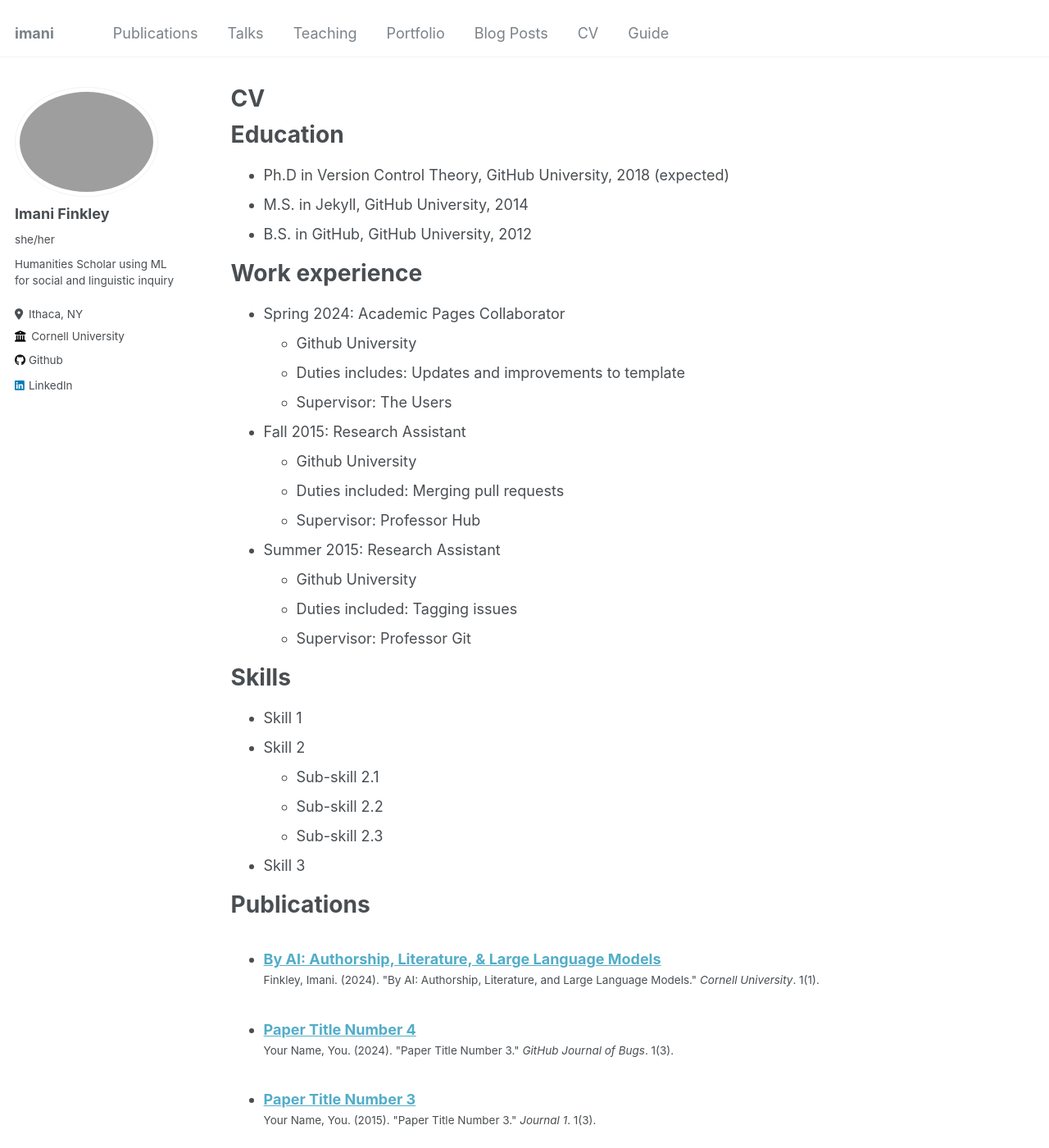
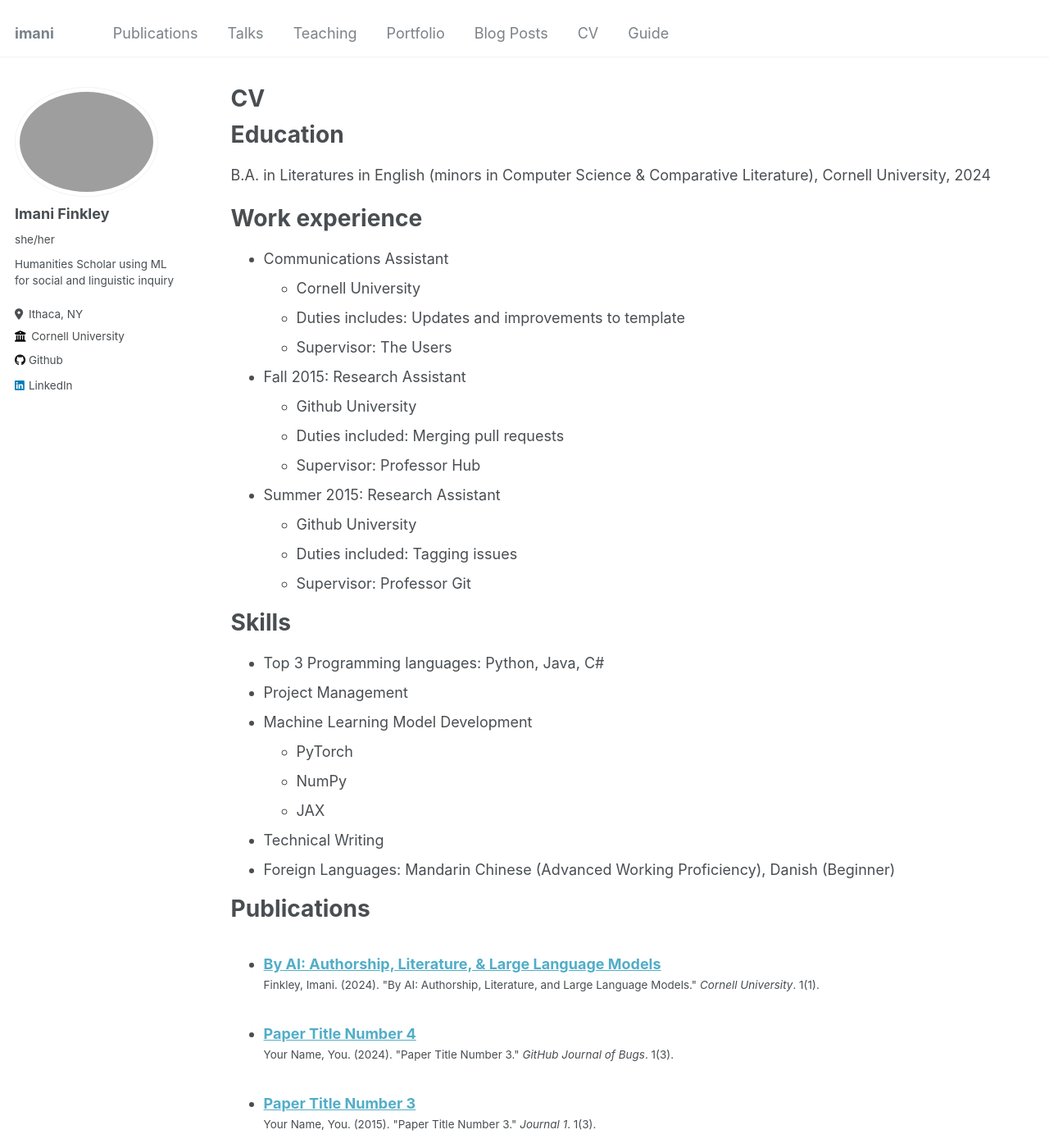
Before and after one commit to imanif/imanif.github.io, a Jekyll site: the page built from _pages/cv.md, in a window 1280 px wide and 1400 px high. Shown: the whole window at 82% size. Built offline with Jekyll 4.4.1, drawn with Linux system fonts in a browser that asks for light colours; some of the changed text lies outside the part shown.

Commit message:
Update cv.md

```diff
--- a/_pages/cv.md
+++ b/_pages/cv.md
@@ -11,14 +11,12 @@ redirect_from:
 
 Education
 ======
-* Ph.D in Version Control Theory, GitHub University, 2018 (expected)
-* M.S. in Jekyll, GitHub University, 2014
-* B.S. in GitHub, GitHub University, 2012
+B.A. in Literatures in English (minors in Computer Science & Comparative Literature), Cornell University, 2024
 
 Work experience
 ======
-* Spring 2024: Academic Pages Collaborator
-  * Github University
+* Communications Assistant
+  * Cornell University
   * Duties includes: Updates and improvements to template
   * Supervisor: The Users
 
@@ -34,12 +32,14 @@ Work experience
 
 Skills
 ======
-* Skill 1
-* Skill 2
-  * Sub-skill 2.1
-  * Sub-skill 2.2
-  * Sub-skill 2.3
-* Skill 3
+* Top 3 Programming languages: Python, Java, C#
+* Project Management
+* Machine Learning Model Development
+  * PyTorch
+  * NumPy
+  * JAX
+* Technical Writing
+* Foreign Languages: Mandarin Chinese (Advanced Working Proficiency), Danish (Beginner)
 
 Publications
 ======
@@ -61,4 +61,5 @@ Teaching
 
 Service and leadership
 ======
-* Currently signed in to 43 different slack teams
+* Underrepresented Minorities in Computing, Cornell University, 2022 President
+* Cornell Data Science, Cornell University, Fall 2023 Project Lead
```
